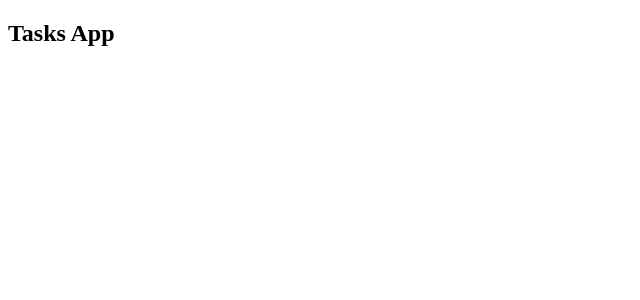
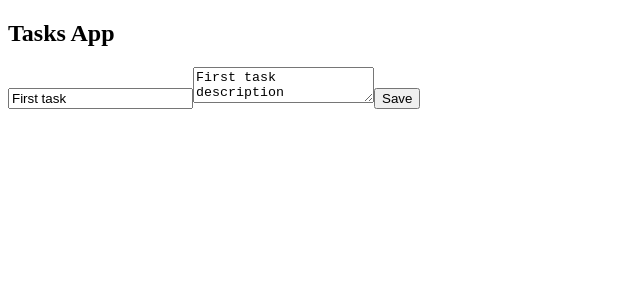
Before and after one commit to Renukta-21/RTK-TasksApp, a React (Vite) app: page /edit-task/1 in a window 1280 px wide. Before the commit this address had no page. Shown: the top 300 px of the page, without its empty margins (0-640 px from the left). Built offline with nearby package versions, Linux system fonts and the light colour scheme.

Commit message:
preparing edit action

```diff
--- a/src/App.jsx
+++ b/src/App.jsx
@@ -1,16 +1,17 @@
-import { BrowserRouter, Route, Routes } from "react-router"
-import NewTaskForm from "./TaskForm"
-import TaskList from "./TaskList"
+import { BrowserRouter, Route, Routes } from 'react-router'
+import NewTaskForm from './TaskForm'
+import TaskList from './TaskList'
 
 function App() {
   return (
     <div>
       <h2>Tasks App</h2>
       <BrowserRouter>
-      <Routes>
-      <Route path="/" element={<TaskList/>} />
-      <Route path="/create-task" element={<NewTaskForm/>} />
-      </Routes>
+        <Routes>
+          <Route path="/" element={<TaskList />} />
+          <Route path="/create-task" element={<NewTaskForm />} />
+          <Route path="/edit-task/:id" element={<NewTaskForm />} />
+        </Routes>
       </BrowserRouter>
     </div>
   )
--- a/src/TaskForm.jsx
+++ b/src/TaskForm.jsx
@@ -1,39 +1,62 @@
-import { useState } from "react"
-import { useDispatch } from "react-redux"
-import { addTask } from "./features/taskSlice"
-import { useNavigate } from "react-router"
+import { useEffect, useState } from 'react'
+import { useDispatch, useSelector } from 'react-redux'
+import { addTask, editTask } from './features/taskSlice'
+import { useNavigate, useParams } from 'react-router'
 
 function NewTaskForm() {
   const dispatch = useDispatch()
   const navigate = useNavigate()
+  const params = useParams()
 
+  const tasks = useSelector((state) => state.tasks)
   const [task, setTask] = useState({
-    title:'',
-    description:''
+    title: '',
+    description: '',
   })
+  useEffect(() => {
+    if (params.id) {
+      setTask(tasks.find((t) => t.id === params.id))
+    }
+  }, [])
 
-  const handleSubmit =(e)=>{
+  const handleSubmit = (e) => {
     e.preventDefault()
-    dispatch(addTask(task))
-    setTask({
-      title:'',
-      description:''
-    })
+    if (params.id) {
+      dispatch(editTask(task))
+    } else {
+      dispatch(addTask(task))
+      setTask({
+        title: '',
+        description: '',
+      })
+    }
     navigate('/')
   }
-  const handleChange=(e)=>{
+  const handleChange = (e) => {
     setTask({
       ...task,
-      [e.target.name]:e.target.value
+      [e.target.name]: e.target.value,
     })
   }
   return (
     <div>
-        <form onSubmit={handleSubmit}>
-            <input type="text" placeholder="title" name="title" onChange={handleChange} value={task.title}/>
-            <textarea name="description" id="" placeholder="description" onChange={handleChange} value={task.description}></textarea>
-            <button>Add task</button>
-        </form>
+      <form onSubmit={handleSubmit}>
+        <input
+          type="text"
+          placeholder="title"
+          name="title"
+          onChange={handleChange}
+          value={task.title}
+        />
+        <textarea
+          name="description"
+          id=""
+          placeholder="description"
+          onChange={handleChange}
+          value={task.description}
+        ></textarea>
+        <button>Save</button>
+      </form>
     </div>
   )
 }
--- a/src/TaskList.jsx
+++ b/src/TaskList.jsx
@@ -1,39 +1,33 @@
-import { useDispatch, useSelector } from "react-redux"
-import { deleteTask, editTask } from "./features/taskSlice"
-import { useState } from "react"
-import { Link } from "react-router"
+import { useDispatch, useSelector } from 'react-redux'
+import { deleteTask, editTask } from './features/taskSlice'
+import { Link } from 'react-router'
 
 function TaskList() {
-    const [editionMode, setEditionMode] = useState(false)
-    const [editingTask, setEditingTask] = useState(null)
-
-    const tasks = useSelector(state=>state.tasks)
+  const tasks = useSelector((state) => state.tasks)
   const dispatch = useDispatch()
 
-    const handleDelete = (id)=>{
+  const handleDelete = (id) => {
     dispatch(deleteTask(id))
   }
-    const handleEdit = (id)=>{
-        setEditionMode(true)
-        const editField = tasks.find(t=> t.id === id)
-        setEditingTask(editField)
-        console.log(editField)
-        /* dispatch(editTask(id)) */
-    }
+
   return (
     <div>
       <header>
         <h2>{tasks.length} Tasks in list</h2>
         <Link to={'/create-task'}>Create new task</Link>
       </header>
-        {tasks.length>0 ? tasks.map(t=>(
+      {tasks.length > 0 ? (
+        tasks.map((t) => (
           <div key={t.id}>
             <h1>{t.title}</h1>
             <p>{t.description}</p>
-                <button onClick={()=> handleDelete(t.id)}>Delete</button>
-                <button onClick={()=> handleEdit(t.id)}>{editionMode && editingTask.id === t.id ? 'Save' : 'Edit'}</button>
+            <button onClick={() => handleDelete(t.id)}>Delete</button>
+            <Link to={`/edit-task/${t.id}`}>Edit</Link>
           </div>
-        )) : <p>No tasks yet</p> }
+        ))
+      ) : (
+        <p>No tasks yet</p>
+      )}
     </div>
   )
 }
```
Lines whose indentation alone changed are shown as unchanged.
